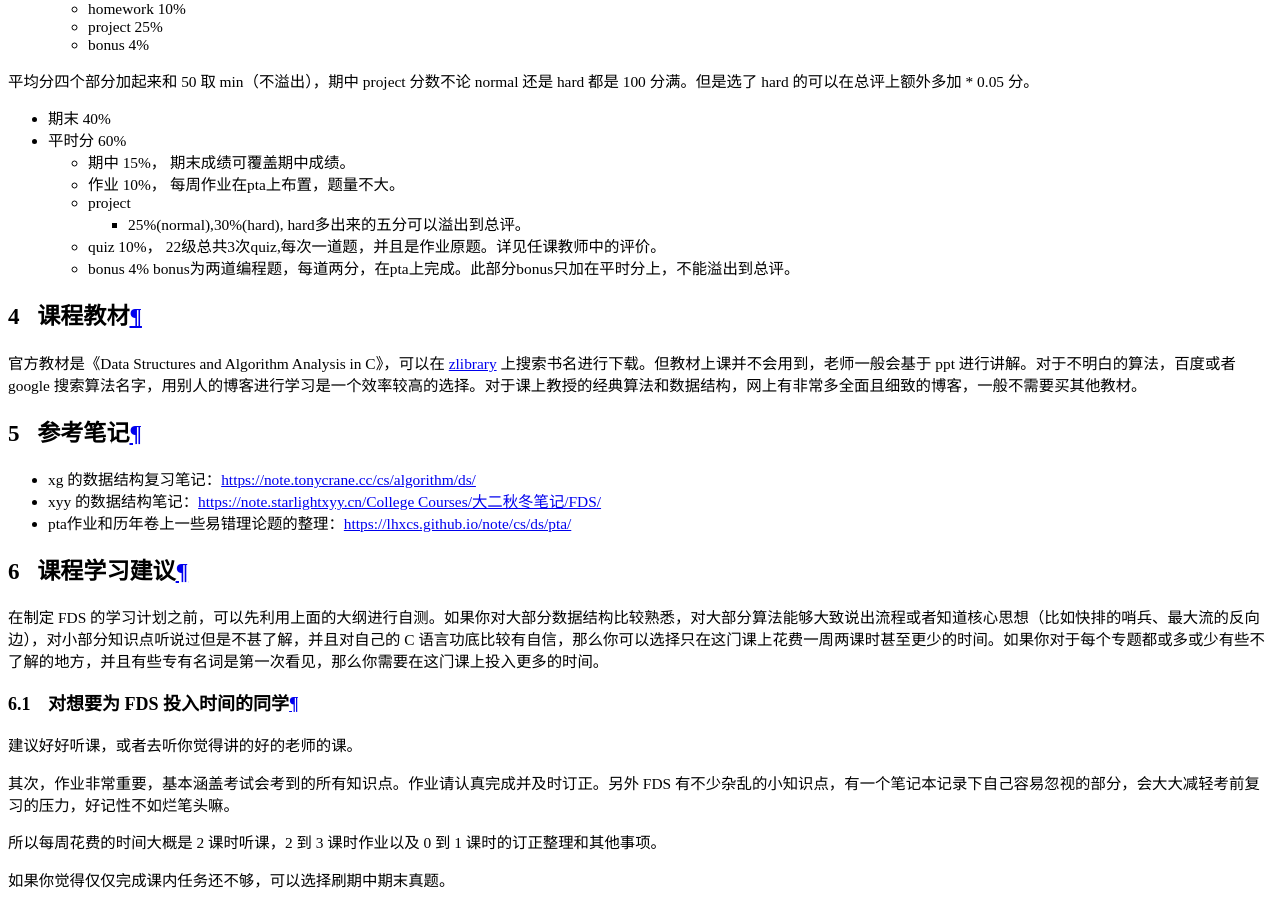
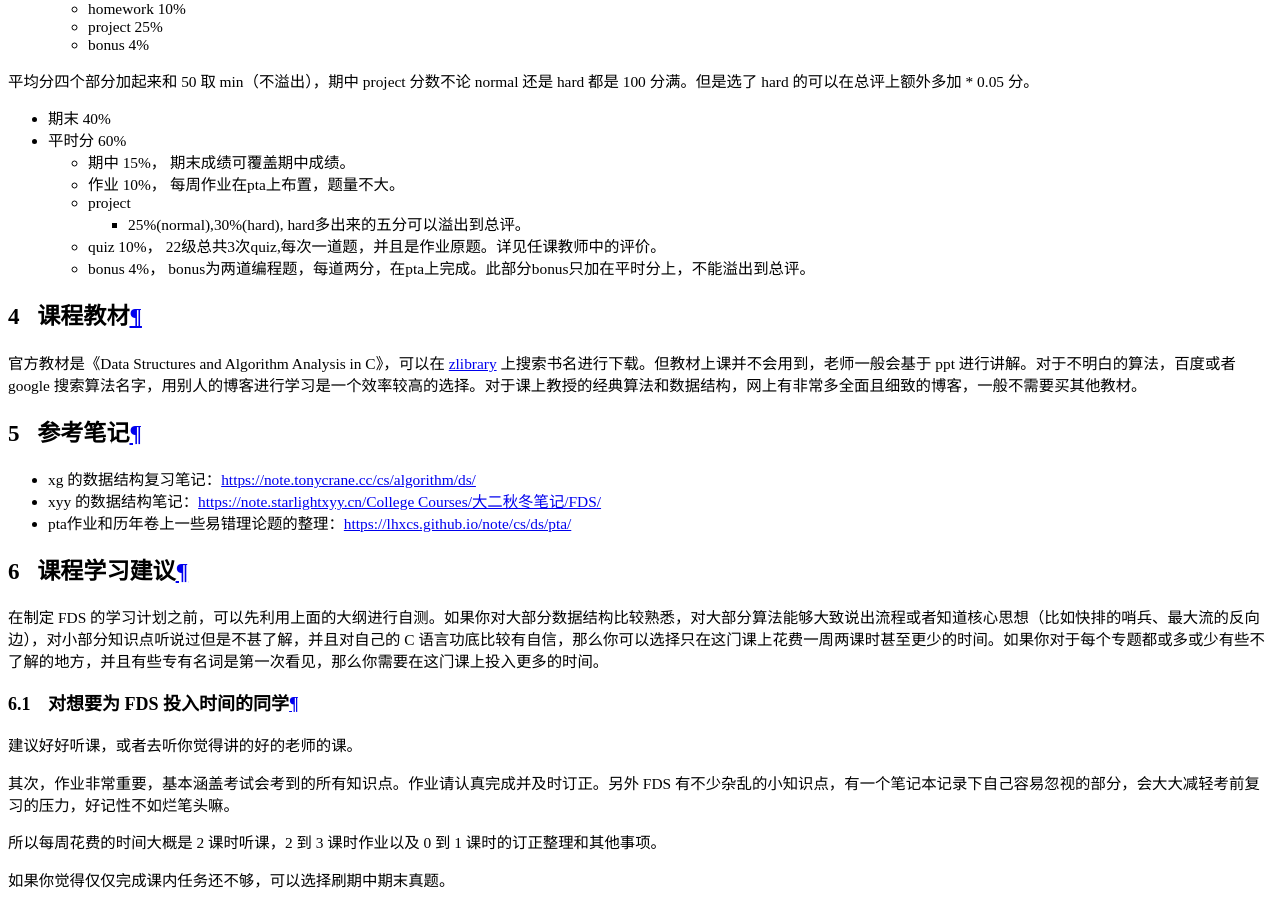
Before and after one commit to ZJU-Turing/TuringCourses, an MkDocs documentation site: the page built from docs/major_basic/data_structure/index.md, in a window 1280 px wide and 900 px high, scrolled down 19848 px. Built offline with MkDocs 1.6.1 and Material for MkDocs 9.7.7, drawn with Linux system fonts in a browser that asks for light colours; comment, search, counter and statistics services are not loaded.

```diff
--- a/docs/major_basic/data_structure/index.md
+++ b/docs/major_basic/data_structure/index.md
@@ -155,7 +155,7 @@ FDS 按专题授课，主要介绍栈、队列、树、堆、并查集、图等
         - project
             - 25%(normal),30%(hard), hard多出来的五分可以溢出到总评。
         - quiz 10%， 22级总共3次quiz,每次一道题，并且是作业原题。详见任课教师中的评价。
-        - bonus 4% bonus为两道编程题，每道两分，在pta上完成。此部分bonus只加在平时分上，不能溢出到总评。
+        - bonus 4%， bonus为两道编程题，每道两分，在pta上完成。此部分bonus只加在平时分上，不能溢出到总评。
 
 
 
```
